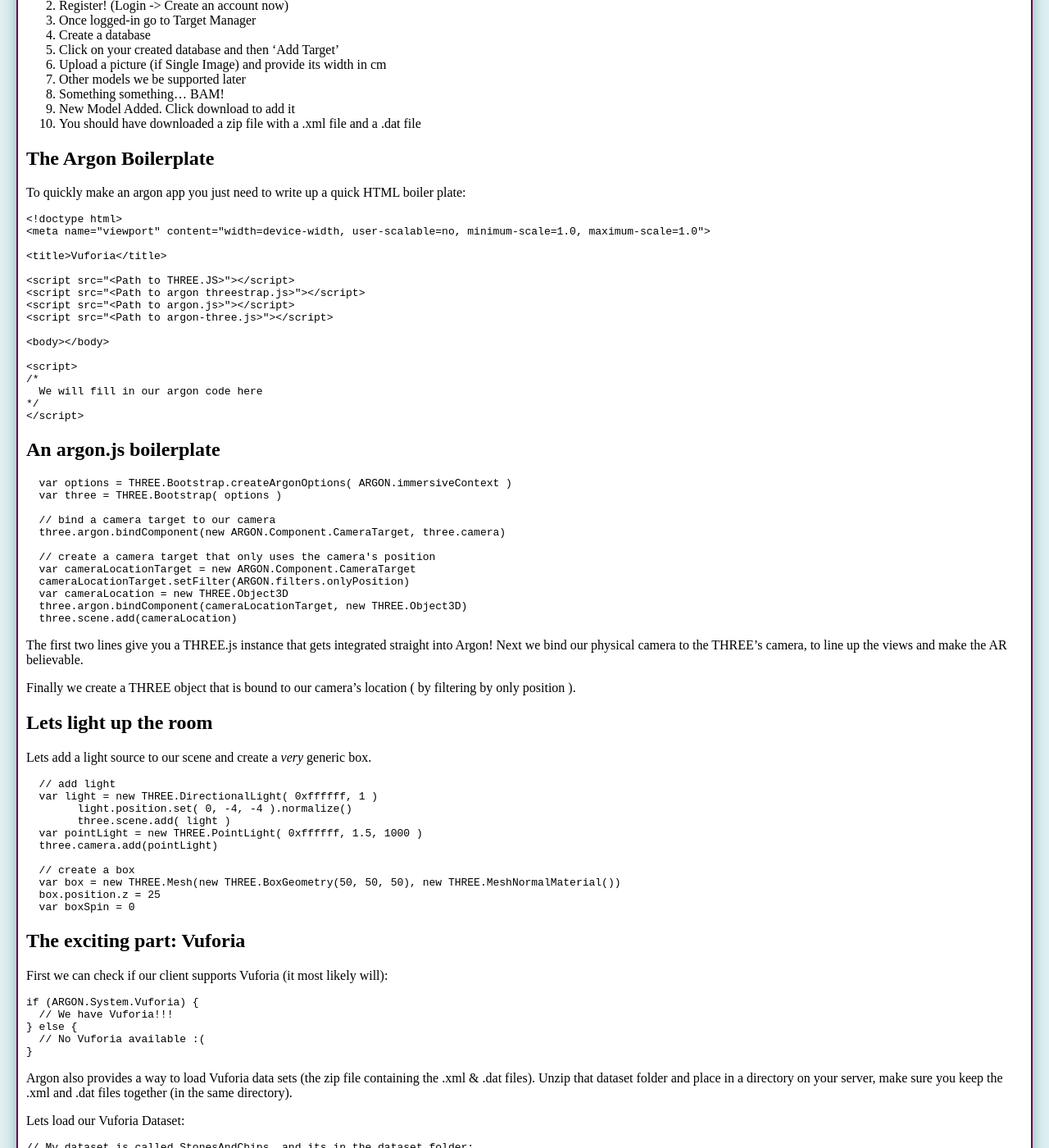
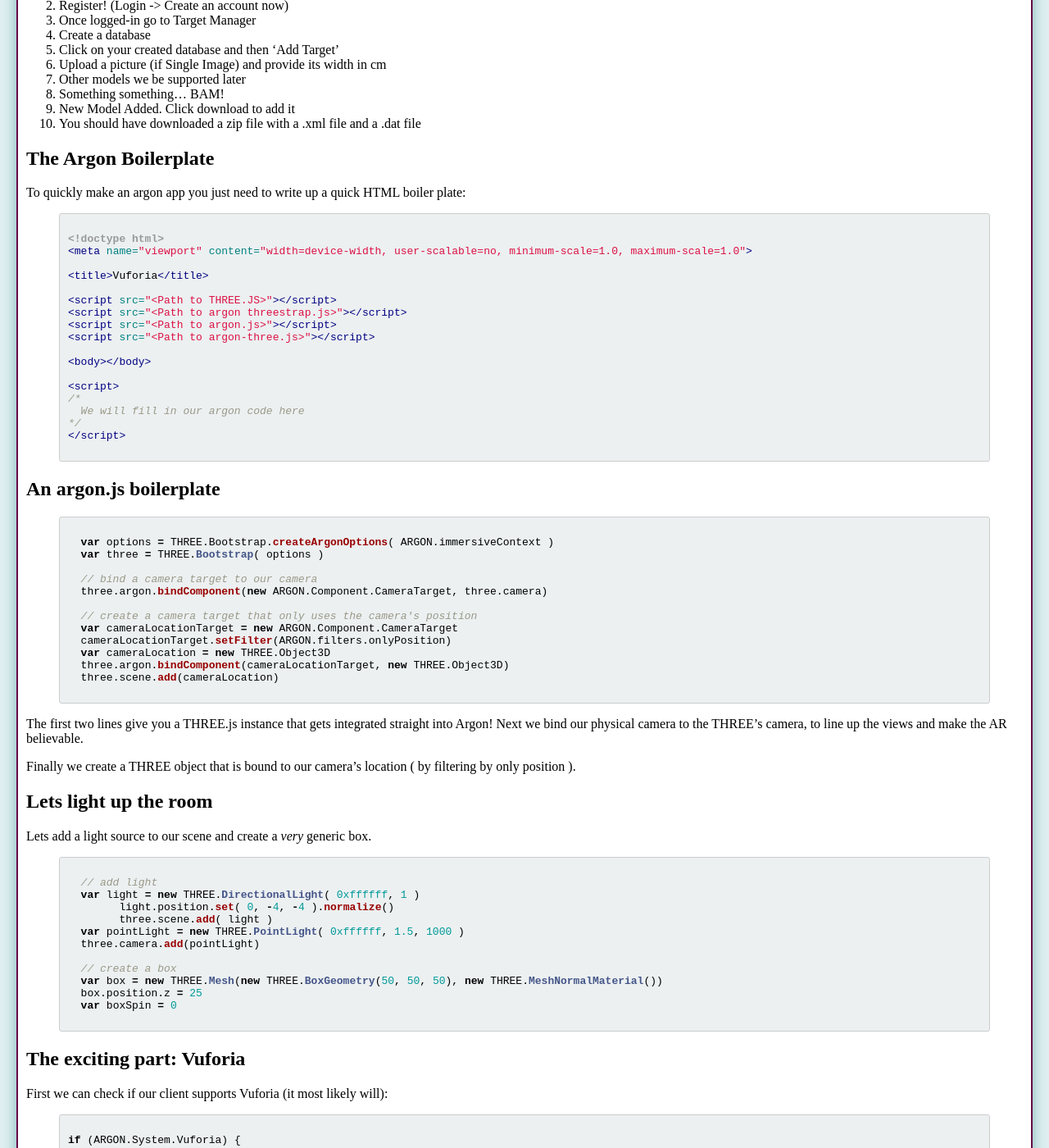
Before and after one commit to argonjs/argon-3-tutorials, a Jekyll site: the page built from _posts/2015-03-31-argon-vuforia.md, in a window 1280 px wide and 1400 px high, scrolled down 456 px. Shown: the whole window at 82% size. Built offline with Jekyll 4.4.1, drawn with Linux system fonts in a browser that asks for light colours; Markdown is read by kramdown in place of the engine named in the settings; some of the changed text lies outside the part shown.

Commit message:
Fix syntax highlighting issues in the last tutorial

````diff
--- a/_posts/2015-03-31-argon-vuforia.md
+++ b/_posts/2015-03-31-argon-vuforia.md
@@ -31,7 +31,7 @@
 
 To quickly make an argon app you just need to write up a quick HTML boiler plate:
 
-```HTML
+{% highlight HTML %}
 <!doctype html>
 <meta name="viewport" content="width=device-width, user-scalable=no, minimum-scale=1.0, maximum-scale=1.0">
 
@@ -49,11 +49,11 @@
   We will fill in our argon code here
 */
 </script>
-```
+{% endhighlight %}
 
 ## An argon.js boilerplate
 
-```Javascript
+{% highlight js %}
   var options = THREE.Bootstrap.createArgonOptions( ARGON.immersiveContext )
   var three = THREE.Bootstrap( options )
 
@@ -66,7 +66,7 @@
   var cameraLocation = new THREE.Object3D
   three.argon.bindComponent(cameraLocationTarget, new THREE.Object3D)
   three.scene.add(cameraLocation)
-```
+{% endhighlight %}
 
 The first two lines give you a THREE.js instance that gets integrated straight into Argon!
 Next we bind our physical camera to the THREE's camera, to line up the views and make the AR believable.
@@ -77,7 +77,7 @@
 ## Lets light up the room
 Lets add a light source to our scene and create a *very* generic box.
 
-```Javascript
+{% highlight js %}
   // add light
   var light = new THREE.DirectionalLight( 0xffffff, 1 )
 	light.position.set( 0, -4, -4 ).normalize()
@@ -89,52 +89,52 @@
   var box = new THREE.Mesh(new THREE.BoxGeometry(50, 50, 50), new THREE.MeshNormalMaterial())
   box.position.z = 25
   var boxSpin = 0
-```
+{% endhighlight %}
 
 ## The exciting part: Vuforia
 
 First we can check if our client supports Vuforia (it most likely will):
 
-```Javascript
+{% highlight js %}
 if (ARGON.System.Vuforia) {
   // We have Vuforia!!!
 } else {
   // No Vuforia available :(
 }
-```
+{% endhighlight %}
 
 Argon also provides a way to load Vuforia data sets (the zip file containing the .xml & .dat files).
 Unzip that dataset folder and place in a directory on your server, make sure you keep the .xml and .dat files together (in the same directory).
 
 Lets load our Vuforia Dataset:
 
-```Javascript
+{% highlight js %}
 // My dataset is called StonesAndChips, and its in the dataset folder:
 ARGON.System.Vuforia.loadAndActivateDataSet('dataset/StonesAndChips.xml')
-```
+{% endhighlight %}
 
 To get a certain target ( like a picture of a bunch of stones ) we can use ARGON.Component
 
-```Javascript
+{% highlight js %}
 // Get the Stones Target
 var stonesTarget = new ARGON.Component.VuforiaImageTarget({name:'stones'})
-```
+{% endhighlight %}
 
 Now we create a THREE.Object3D that will be attatched to the target when Vuforia tracks it:
 
-```Javascript
+{% highlight js %}
 var stones = new THREE.Object3D
 three.argon.bindComponent(stonesTarget, stones)
 stones.name = "stones"
 three.scene.add(stones)
-```
+{% endhighlight %}
 
 The above code creates a THREE.Object3D and binds it to our target, we give it a name so we can find it later.
 Finally we add it to the scene.
 
 Next we make use of our listeners to make our box visible when we find the target (effectively attatching it to the target) and detaching it when we lose visibility.
 
-```Javascript
+{% highlight js %}
 stones.addEventListener('found', function() {
   stones.add(box)
   boxSpin = 10
@@ -142,20 +142,20 @@
 stones.addEventListener('lost',  function() {
   stones.remove(box)
 })
-```
+{% endhighlight %}
 
 ## Animating the box!
 
 We can animate this cube to make it slightly more exciting!
 
-```
+{% highlight js %}
 three.on('update', function() {
   // animate the cube
   box.rotation.z += boxSpin * three.Time.delta
   if (boxSpin > 0) boxSpin -= 10 * three.Time.delta
   else             boxSpin = 0
 })
-```
+{% endhighlight %}
 
 ## Final Words
 
````
